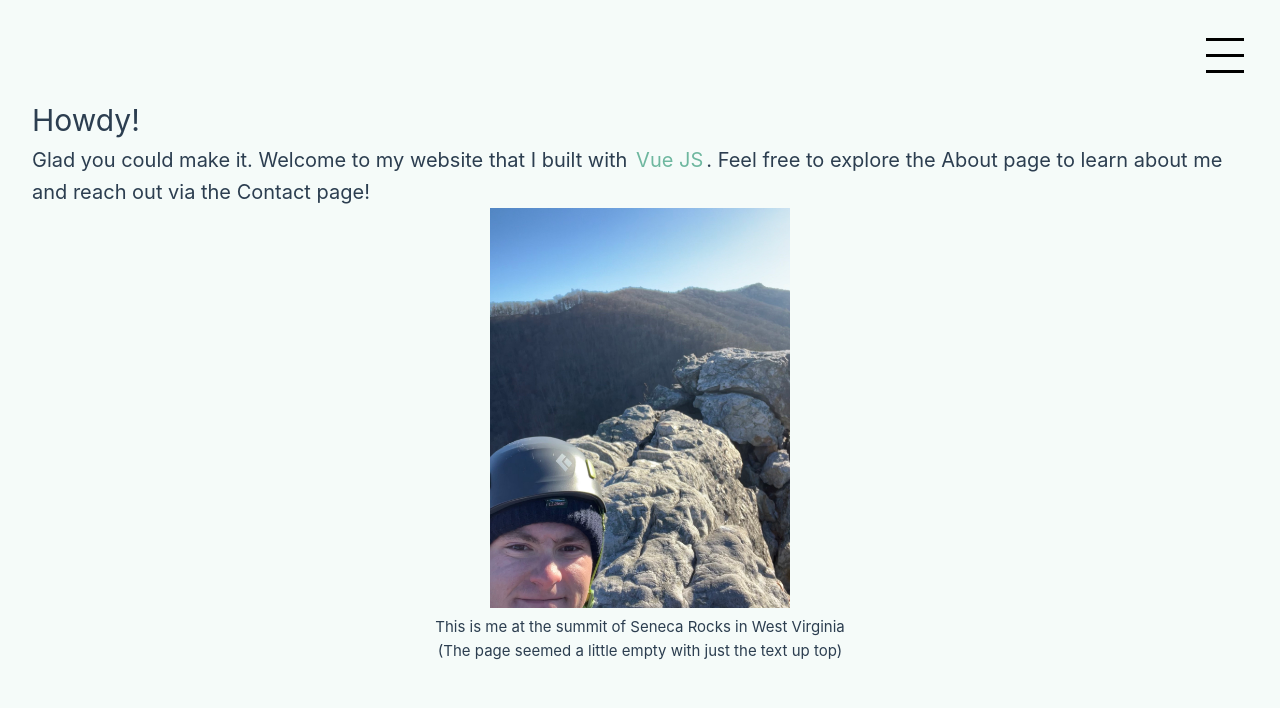
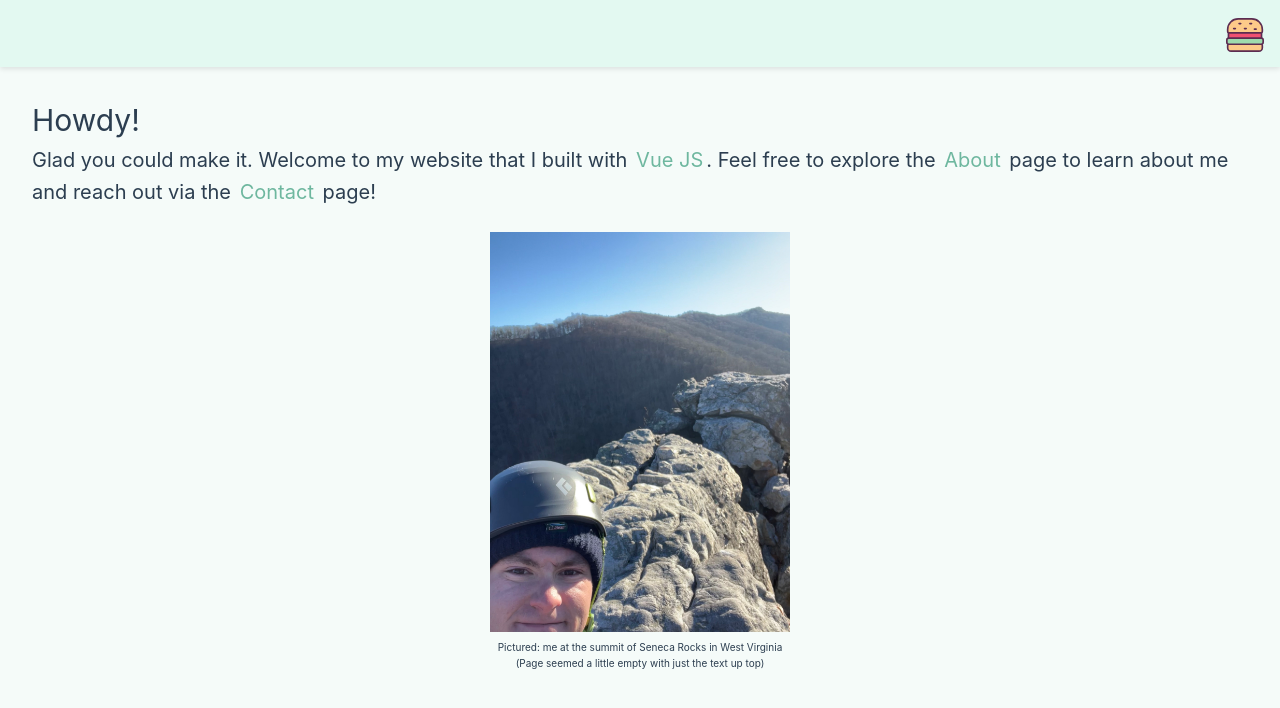
Before and after one commit to sft3hy/personal-website, a Vue app: page / in a window 1280 px wide. Shown: the top 708 px of the page. Built offline with nearby package versions, Linux system fonts and the light colour scheme.

Commit message:
new website updates

```diff
--- a/src/App.vue
+++ b/src/App.vue
@@ -6,7 +6,9 @@
 <template>
 
   <div id="app">
-    <HamburgerMenu />
+    <div class="top-bar">
+      <HamburgerMenu />
+    </div>
     <!-- Other content -->
   </div>
 
@@ -23,6 +25,19 @@
   max-height: 100vh;
 }
 
+.top-bar {
+  width: 100%;
+  height: 4.2rem;
+  position: fixed;
+  top: 0;
+  left: 0;
+  z-index: 1000;
+  background-color: rgb(227 249 241);
+  ;
+  padding: 10px;
+  box-shadow: 0 2px 5px rgba(0, 0, 0, 0.1);
+}
+
 .logo {
   display: block;
   margin: 0 auto 2rem;
--- a/src/components/ContactIcons.vue
+++ b/src/components/ContactIcons.vue
@@ -17,21 +17,22 @@
         <template #icon>
           <Gmail />
         </template>
-        <template #heading><a href="mailto:smaueltown@gmail.com" target="_blank">Email</a>
+        <template #heading><a href="mailto:smaueltown@gmail.com" target="_blank" rel="noopener">Email</a>
         </template>
       </WelcomeItem>
       <WelcomeItem>
         <template #icon>
           <LinkedIn />
         </template>
-        <template #heading><a href="https://linkedin.com/in/samuel-townsend1" target="_blank">LinkedIn</a>
+        <template #heading><a href="https://linkedin.com/in/samuel-townsend1" target="_blank"
+            rel="noopener">LinkedIn</a>
         </template>
       </WelcomeItem>
       <WelcomeItem>
         <template #icon>
           <GitHub />
         </template>
-        <template #heading><a href="https://github.com/sft3hy" target="_blank">Github</a>
+        <template #heading><a href="https://github.com/sft3hy" target="_blank" rel="noopener">Github</a>
         </template>
       </WelcomeItem>
 
@@ -39,7 +40,8 @@
         <template #icon>
           <Instagram />
         </template>
-        <template #heading><a href="https://www.instagram.com/sam_townsend_" target="_blank">Instagram</a>
+        <template #heading><a href="https://www.instagram.com/sam_townsend_" target="_blank"
+            rel="noopener">Instagram</a>
         </template>
       </WelcomeItem>
     </div>
--- a/src/components/HamburgerMenu.vue
+++ b/src/components/HamburgerMenu.vue
@@ -1,13 +1,14 @@
 <script setup>
 import { RouterLink } from 'vue-router'
+import Hamburger from './icons/Hamburger.vue'
 </script>
 <template>
   <div>
     <button @click="toggleMenu" class="hamburger">
-      <span></span>
-      <span></span>
-      <span></span>
+      <Hamburger />
     </button>
+    <transition name="fade">
+
       <nav v-if="isOpen" class="menu">
         <ul>
           <RouterLink to="/" @click.native="toggleMenu">Home</RouterLink>
@@ -15,6 +16,7 @@
           <RouterLink to="/contact" @click.native="toggleMenu">Contact</RouterLink>
         </ul>
       </nav>
+    </transition>
   </div>
 </template>
 
@@ -46,11 +48,11 @@
 
 <style>
 .hamburger {
-  position: fixed;
-  /* Ensures the hamburger stays at the top right */
-  top: 30px;
+  position: absolute;
+  /* Change to absolute to position it within the .top-bar */
+  top: 10px;
   /* Adjust as needed */
-  right: 30px;
+  right: 10px;
   /* Adjust as needed */
   display: flex;
   flex-direction: column;
@@ -76,15 +78,32 @@
   flex-direction: column;
   margin-right: 1rem;
   /* Ensures the menu items are in a column */
-  margin-top: 2rem;
+  margin-top: 4rem;
 }
+
+.fade-enter-active,
+.fade-leave-active {
+  transition: opacity 0.5s ease, display 0.5s ease;
+}
+
+.fade-enter,
+.fade-leave-to
+
+/* .fade-leave-active in <2.1.8 */
+  {
+  opacity: 0;
+}
+
+.fade-enter-to {
+  opacity: 1;
+}
+
 
 .menu ul {
   list-style: none;
   padding: 0;
   margin: 0;
-  border: 1px solid rgb(116, 213, 134);
-  border-radius: 0.2rem;
+  /* border: 1px solid rgb(116, 213, 134); */
   font-size: 20px;
 }
 
@@ -95,6 +114,9 @@
 .menu a {
   text-decoration: none;
   color: black;
+  border: 1px solid rgb(116, 213, 134);
+  border-radius: 0.2rem;
+
 }
 
 
@@ -108,6 +130,7 @@
 
 nav a.router-link-exact-active {
   color: rgb(110, 179, 122);
+  font-weight: bold;
 }
 
 nav a.router-link-exact-active:hover {
@@ -121,13 +144,8 @@
   /* Adjust padding as needed */
   /* Ensures the links are full width */
   text-align: center;
-  /* Centers the text within the links */
-  border: 1px solid rgb(116, 213, 134);
 }
 
-nav a:first-of-type {
-  border: 0;
-}
 
 @media (min-width: 1024px) {
   header {
--- /dev/null
+++ b/src/components/icons/Hamburger.vue
@@ -0,0 +1,30 @@
+<template>
+    <svg viewBox="0 -62.5 1149 1149" class="icon" version="1.1" xmlns="http://www.w3.org/2000/svg" fill="#000000">
+        <g id="SVGRepo_bgCarrier" stroke-width="0"></g>
+        <g id="SVGRepo_tracerCarrier" stroke-linecap="round" stroke-linejoin="round"></g>
+        <g id="SVGRepo_iconCarrier">
+            <path
+                d="M88.413908 447.562927A38.462439 38.462439 0 0 1 49.951469 409.100488v-65.93561A318.439024 318.439024 0 0 1 368.140738 24.97561h412.597073A318.439024 318.439024 0 0 1 1098.927079 343.164878v65.93561a38.462439 38.462439 0 0 1-38.462439 38.462439z"
+                fill="#FDCA89"></path>
+            <path
+                d="M780.737811 49.95122A293.463415 293.463415 0 0 1 1073.951469 343.164878v65.93561a13.486829 13.486829 0 0 1-13.486829 13.486829H88.413908a13.486829 13.486829 0 0 1-13.486829-13.486829v-65.93561A293.463415 293.463415 0 0 1 368.140738 49.95122h412.597073m0-49.95122H368.140738A343.164878 343.164878 0 0 0 24.97586 343.164878v65.93561a63.438049 63.438049 0 0 0 63.438048 63.438049h972.050732A63.438049 63.438049 0 0 0 1123.902689 409.100488v-65.93561A343.164878 343.164878 0 0 0 780.737811 0z"
+                fill="#5C2D51"></path>
+            <path
+                d="M153.100738 999.02439A103.149268 103.149268 0 0 1 49.951469 895.625366v-69.681951a33.217561 33.217561 0 0 1 33.217561-33.217561h982.540488A33.217561 33.217561 0 0 1 1098.927079 825.943415v69.681951A103.149268 103.149268 0 0 1 996.027567 999.02439z"
+                fill="#FDCA89"></path>
+            <path
+                d="M1065.709518 817.451707a8.241951 8.241951 0 0 1 8.241951 8.241952v69.681951A78.173659 78.173659 0 0 1 996.027567 974.04878H153.100738A78.173659 78.173659 0 0 1 74.927079 895.625366v-69.681951a8.241951 8.241951 0 0 1 8.241951-8.241952h982.540488m0-49.951219H83.16903A58.193171 58.193171 0 0 0 24.97586 825.943415v69.681951A128.124878 128.124878 0 0 0 153.100738 1024h842.926829A128.124878 128.124878 0 0 0 1123.902689 895.625366v-69.681951a58.193171 58.193171 0 0 0-58.193171-58.193171z"
+                fill="#5C2D51"></path>
+            <path
+                d="M84.417811 607.406829h980.292683A59.441951 59.441951 0 0 1 1123.902689 666.599024v66.435122a59.192195 59.192195 0 0 1-59.192195 59.192195H84.417811A59.441951 59.441951 0 0 1 24.97586 733.034146v-66.435122a59.441951 59.441951 0 0 1 59.441951-59.192195z"
+                fill="#9FDBAD"></path>
+            <path
+                d="M1064.710494 632.382439A34.466341 34.466341 0 0 1 1098.927079 666.599024v66.435122a34.466341 34.466341 0 0 1-34.216585 34.466342H84.417811A34.466341 34.466341 0 0 1 49.951469 733.034146v-66.435122a34.466341 34.466341 0 0 1 34.466342-34.216585h980.292683m0-49.951219H84.417811A84.167805 84.167805 0 0 0 0.00025 666.599024v66.435122a84.167805 84.167805 0 0 0 84.417561 84.417561h980.292683A84.167805 84.167805 0 0 0 1148.878299 733.034146v-66.435122a84.167805 84.167805 0 0 0-84.167805-84.167804z"
+                fill="#5C2D51"></path>
+            <path d="M74.927079 447.562927h999.02439v157.845853H74.927079z" fill="#F05071"></path>
+            <path
+                d="M1048.97586 472.538537v107.894634H99.902689v-107.894634h949.073171m49.951219-49.95122H49.951469v207.797073h1048.97561v-207.797073zM445.565128 190.813659h-49.95122a24.97561 24.97561 0 0 1 0-49.95122h49.95122a24.97561 24.97561 0 0 1 0 49.95122zM771.746591 190.813659h-49.951219a24.97561 24.97561 0 0 1 0-49.95122h49.951219a24.97561 24.97561 0 0 1 0 49.95122zM609.90464 342.165854h-49.951219a24.97561 24.97561 0 0 1 0-49.95122h49.951219a24.97561 24.97561 0 0 1 0 49.95122zM282.724152 342.165854h-49.951219a24.97561 24.97561 0 0 1 0-49.95122h49.951219a24.97561 24.97561 0 0 1 0 49.95122zM910.361225 359.64878h-49.951219a24.97561 24.97561 0 0 1 0-49.951219h49.951219a24.97561 24.97561 0 0 1 0 49.951219z"
+                fill="#5C2D51"></path>
+        </g>
+    </svg>
+</template>
--- a/src/views/HomeView.vue
+++ b/src/views/HomeView.vue
@@ -5,14 +5,19 @@
   <main>
     <!-- <TheWelcome /> -->
     <h1 class="howdy-header">Howdy!</h1>
-    <p class="home-text">Glad you could make it. Welcome to my website that I built with <a href=“https://vuejs.org”>Vue
+    <p class="home-text">Glad you could make it. Welcome to my website that I built with <a href="https://vuejs.org"
+        target="_blank" rel="noopener">Vue
         JS</a>. Feel free
-      to explore the About page to learn about me and reach out via the Contact page!</p>
+      to explore the <RouterLink to="/about" @click.native="toggleMenu">About</RouterLink>
+      page to learn about me and reach out via the <RouterLink to="/contact" @click.native="toggleMenu">Contact
+      </RouterLink>
+      page!</p>
+    <br>
     <div class="home-photo">
       <img :src="climbingImage" alt="Climbing" width="300rem" height="400rem">
       <div class="caption-text">
-        This is me at the summit of Seneca Rocks in West Virginia<br>
-        (The page seemed a little empty with just the text up top)
+        Pictured: me at the summit of Seneca Rocks in West Virginia<br>
+        (Page seemed a little empty with just the text up top)
       </div>
     </div>
 
@@ -47,6 +52,6 @@
 }
 
 .caption-text {
-  font-size: 15px;
+  font-size: 10px;
 }
 </style>
```
Also changed, not shown: src/views/AboutView.vue (+17 -7 lines), 1 other file (tests, documents, lock files or other folders). Lines whose indentation alone changed are shown as unchanged.
